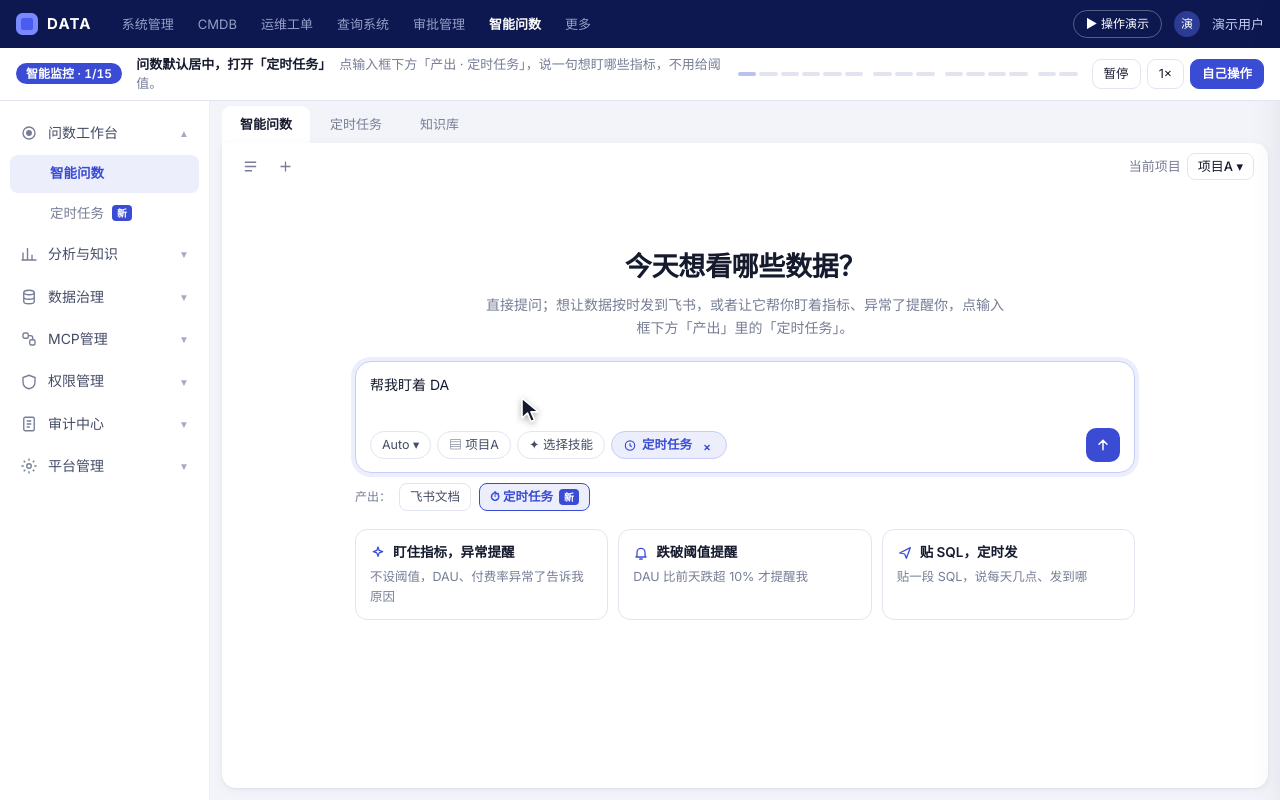
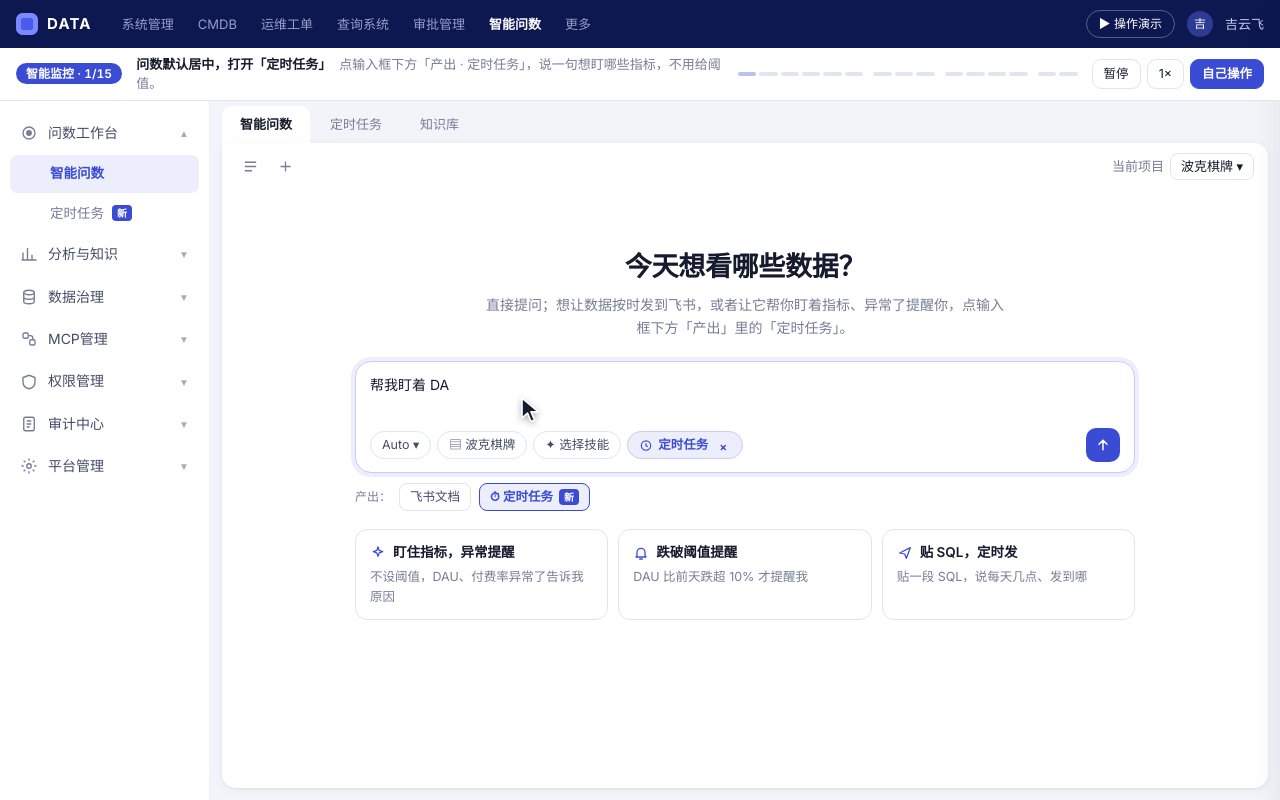
Before and after one commit to jiyunfei150-del/bi-task-prototype, a plain HTML site: page index.html in a window 1280 px wide. Drawn offline with nearby package versions, Linux system fonts and the light colour scheme.

Commit message:
换成内部版：保留真实项目名和用户名
与内部原型页内容一致，不再做脱敏替换。

```diff
--- a/index.html
+++ b/index.html
@@ -502,7 +502,7 @@ pre.sql{margin:0;background:var(--sunk);border:1px solid var(--line);border-radi
   <header class="nav">
     <span class="logo"><i></i>DATA</span>
     <div class="navlinks"><span>系统管理</span><span>CMDB</span><span>运维工单</span><span>查询系统</span><span>审批管理</span><span class="on">智能问数</span><span>更多</span></div>
-    <div class="right"><button class="demo-open" id="demoOpen" type="button">▶ 操作演示</button><span class="avatar">演</span><span class="uname">演示用户</span></div>
+    <div class="right"><button class="demo-open" id="demoOpen" type="button">▶ 操作演示</button><span class="avatar">吉</span><span class="uname">吉云飞</span></div>
   </header>
   <div class="demo" id="demo">
     <span class="badge num" id="demoStep">演示</span>
@@ -534,14 +534,14 @@ pre.sql{margin:0;background:var(--sunk);border:1px solid var(--line);border-radi
             <div class="chead">
               <button class="ib" id="btnHist" type="button" title="历史对话" aria-label="历史对话"><svg width="17" height="17" viewBox="0 0 24 24" fill="none" stroke="currentColor" stroke-width="1.8"><path d="M4 6h16M4 12h16M4 18h10"/></svg></button>
               <button class="ib" id="btnNew" type="button" title="新对话" aria-label="新对话"><svg width="17" height="17" viewBox="0 0 24 24" fill="none" stroke="currentColor" stroke-width="1.8"><path d="M12 5v14M5 12h14"/></svg></button>
-              <div class="projsel">当前项目 <button id="projTop" type="button">项目A ▾</button></div>
+              <div class="projsel">当前项目 <button id="projTop" type="button">波克棋牌 ▾</button></div>
             </div>
             <div class="hist" id="hist" hidden>
               <h4>历史对话</h4>
-              <button type="button">本周充值对比上周同期<small>项目A · 昨天</small></button>
-              <button type="button">上周充值波动主要来自哪些渠道<small>项目A · 11-14</small></button>
-              <button type="button">近30天付费率变化趋势<small>项目B · 11-12</small></button>
-              <button type="button">新用户 7 日留存按渠道拆分<small>项目A · 11-10</small></button>
+              <button type="button">本周充值对比上周同期<small>波克棋牌 · 昨天</small></button>
+              <button type="button">上周充值波动主要来自哪些渠道<small>波克棋牌 · 11-14</small></button>
+              <button type="button">近30天付费率变化趋势<small>捕鱼游戏王 · 11-12</small></button>
+              <button type="button">新用户 7 日留存按渠道拆分<small>波克棋牌 · 11-10</small></button>
             </div>
             <div class="thread" id="thread"><div class="thread-in" id="threadIn"></div></div>
             <div class="composer"><div class="composer-in">
@@ -550,7 +550,7 @@ pre.sql{margin:0;background:var(--sunk);border:1px solid var(--line);border-radi
                 <textarea id="q" rows="2" placeholder="请输入你的问题，回车发送，Shift+回车换行"></textarea>
                 <div class="boxbar">
                   <span class="pill">Auto ▾</span>
-                  <span class="pill" id="projPill">▤ 项目A</span>
+                  <span class="pill" id="projPill">▤ 波克棋牌</span>
                   <div class="skillwrap">
                     <button class="pill" id="skillBtn" type="button">✦ 选择技能</button>
                     <div class="skillmenu" id="skillMenu" hidden>
@@ -571,7 +571,7 @@ pre.sql{margin:0;background:var(--sunk);border:1px solid var(--line);border-radi
           <section class="ws" id="ws" aria-label="预期效果">
             <div class="ws-h">
               <input class="ws-name" id="wsName" aria-label="任务名称">
-              <span class="projchip" title="任务跟着这段对话的项目走，按这个项目的数据源执行">🔒 项目 <b id="wsProj">项目A</b> · 随对话带入</span>
+              <span class="projchip" title="任务跟着这段对话的项目走，按这个项目的数据源执行">🔒 项目 <b id="wsProj">波克棋牌</b> · 随对话带入</span>
               <span class="status" id="wsStatus">草稿</span>
               <button class="ib ws-close" id="wsClose" type="button" aria-label="收起">×</button>
             </div>
@@ -652,8 +652,8 @@ const pad=n=>String(n).padStart(2,'0');
 const clone=o=>JSON.parse(JSON.stringify(o));
 let speed=1,userSpeed=1,ff=false;
 const later=(fn,ms)=>setTimeout(fn,ms/speed);
-const ME='演示用户';
-const PROJS=['项目A','项目B','项目C'];
+const ME='吉云飞';
+const PROJS=['波克棋牌','捕鱼游戏王','猎鱼达人3D'];
 let PROJECT=PROJS[0];
 const NOW=new Date(2026,10,17,10,20);
 const WD='日一二三四五六';
@@ -1174,14 +1174,14 @@ function newChat(){thread.innerHTML='';CD=null;flow=0;paints=[];wsTab='card';set
 /* ---------- 定时任务页 ---------- */
 const F=(kind,h,m,dow)=>({kind,h,m,dow:dow==null?1:dow,dom:1});
 const TASKS0=[
-  {id:'t1',name:'项目A 充值日报',type:'push',project:'项目A',src:'SQL × 3',origin:'manual',freq:F('daily',9,0),recv:['我','项目A运营群'],last:{k:'ok',t:'今天 09:00 已发送'},on:true},
-  {id:'t2',name:'每日充值波动分析',type:'sub',project:'项目A',src:'问题',origin:'sub',freq:F('daily',8,30),recv:['我'],last:{k:'ok',t:'今天 08:30 已发送'},on:true},
-  {id:'t3',name:'核心渠道 DAU 监控',type:'rule',project:'项目A',src:'SQL × 2',origin:'chat',freq:F('hourly',0,0),recv:['我'],last:{k:'quiet',t:'10:00 没命中，没有发'},on:true},
-  {id:'t4',name:'付费指标智能监控',type:'smart',project:'项目A',src:'SQL × 3',origin:'chat',freq:F('daily',8,0),recv:['我','数据组群'],last:{k:'alert',t:'今天 08:00 告警：付费率低于基线'},on:true},
-  {id:'t5',name:'渠道成本日报',type:'push',project:'项目A',src:'SQL × 1',origin:'manual',freq:F('daily',7,30),recv:['我'],last:{k:'fix',t:'今天 07:30 SQL 报错，已改为重新分析并发出'},on:true},
-  {id:'t6',name:'新用户留存周报',type:'sub',project:'项目A',src:'问题',origin:'sub',freq:F('weekly',10,0,1),recv:['数据组群'],last:{k:'ok',t:'11-16 10:00 已发送'},on:false},
-  {id:'t7',name:'项目B 付费周报',type:'push',project:'项目B',src:'SQL × 2',origin:'manual',freq:F('weekly',9,0,1),recv:['我'],last:{k:'ok',t:'11-16 09:00 已发送'},on:true},
-  {id:'t8',name:'项目C 活跃日报',type:'sub',project:'项目C',src:'问题',origin:'sub',freq:F('daily',9,30),recv:['我'],last:{k:'ok',t:'今天 09:30 已发送'},on:true}];
+  {id:'t1',name:'波克棋牌 充值日报',type:'push',project:'波克棋牌',src:'SQL × 3',origin:'manual',freq:F('daily',9,0),recv:['我','波克棋牌运营群'],last:{k:'ok',t:'今天 09:00 已发送'},on:true},
+  {id:'t2',name:'每日充值波动分析',type:'sub',project:'波克棋牌',src:'问题',origin:'sub',freq:F('daily',8,30),recv:['我'],last:{k:'ok',t:'今天 08:30 已发送'},on:true},
+  {id:'t3',name:'核心渠道 DAU 监控',type:'rule',project:'波克棋牌',src:'SQL × 2',origin:'chat',freq:F('hourly',0,0),recv:['我'],last:{k:'quiet',t:'10:00 没命中，没有发'},on:true},
+  {id:'t4',name:'付费指标智能监控',type:'smart',project:'波克棋牌',src:'SQL × 3',origin:'chat',freq:F('daily',8,0),recv:['我','数据组群'],last:{k:'alert',t:'今天 08:00 告警：付费率低于基线'},on:true},
+  {id:'t5',name:'渠道成本日报',type:'push',project:'波克棋牌',src:'SQL × 1',origin:'manual',freq:F('daily',7,30),recv:['我'],last:{k:'fix',t:'今天 07:30 SQL 报错，已改为重新分析并发出'},on:true},
+  {id:'t6',name:'新用户留存周报',type:'sub',project:'波克棋牌',src:'问题',origin:'sub',freq:F('weekly',10,0,1),recv:['数据组群'],last:{k:'ok',t:'11-16 10:00 已发送'},on:false},
+  {id:'t7',name:'捕鱼游戏王 付费周报',type:'push',project:'捕鱼游戏王',src:'SQL × 2',origin:'manual',freq:F('weekly',9,0,1),recv:['我'],last:{k:'ok',t:'11-16 09:00 已发送'},on:true},
+  {id:'t8',name:'猎鱼达人3D 活跃日报',type:'sub',project:'猎鱼达人3D',src:'问题',origin:'sub',freq:F('daily',9,30),recv:['我'],last:{k:'ok',t:'今天 09:30 已发送'},on:true}];
 let TASKS=clone(TASKS0),tkType='all',seqT=100,page='chat';
 const ORIGIN={manual:'手动创建',chat:'问数创建',sub:'原订阅任务'};
 function toTask(d,origin){return {id:'n'+(++seqT),name:d.name||'未命名任务',type:d.type,project:d.project,src:d.source==='sql'?'SQL × 1':'问题',origin,freq:clone(d.freq),recv:d.recv.map(r=>r.n),last:{k:'none',t:'还没运行'},on:true,fresh:true,isNew:true,draft:clone(d)};}
```
